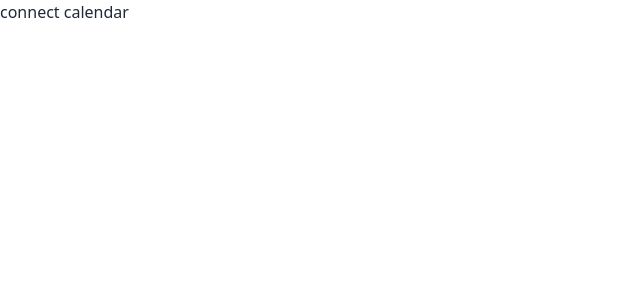
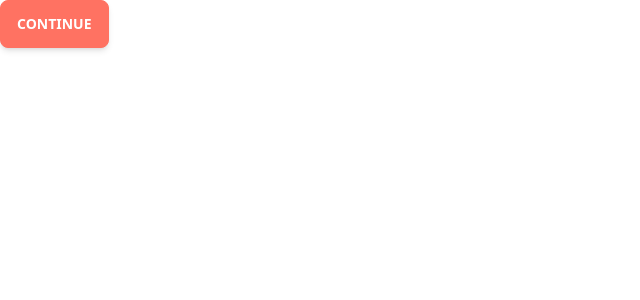
Before and after one commit to the-moot-company/moot-tech-challege-frontend-experience, a Next.js app: page /components/onboarding/ConnectCalendar in a window 1280 px wide. Shown: the top 300 px of the page, without its empty margins (0-640 px from the left). Built offline with nearby package versions, Linux system fonts and the light colour scheme.

Commit message:
Add buttons to all non implemented pages

```diff
--- a/pages/components/onboarding/CommandIntro.tsx
+++ b/pages/components/onboarding/CommandIntro.tsx
@@ -1,3 +1,9 @@
-export default function CommandIntro() {
-  return <p>command intro</p>
+import ButtonLarge from "../common/ButtonLarge";
+
+interface CommandIntroProps {
+  nextStep: () => void;
 }
+
+export default function CommandIntro({nextStep}: CommandIntroProps) {
+  return <ButtonLarge onClick={nextStep} text="Continue"/>
+}
--- a/pages/components/onboarding/ConnectCalendar.tsx
+++ b/pages/components/onboarding/ConnectCalendar.tsx
@@ -1,3 +1,9 @@
-export default function ConnectCalendar() {
-  return <p>connect calendar</p>
+import ButtonLarge from "../common/ButtonLarge";
+
+interface ConnectCalendarProps {
+  nextStep: () => void;
 }
+
+export default function ConnectCalendar({nextStep}: ConnectCalendarProps) {
+  return <ButtonLarge onClick={nextStep} text="Continue"/>
+}
--- a/pages/components/onboarding/Outro.tsx
+++ b/pages/components/onboarding/Outro.tsx
@@ -1,3 +1,9 @@
-export default function Outro() {
-  return <p>outro</p>
+import ButtonLarge from "../common/ButtonLarge";
+
+interface OutroProps {
+  nextStep: () => void;
 }
+
+export default function Outro({nextStep}: OutroProps) {
+  return <ButtonLarge onClick={nextStep} text="Continue"/>
+}
--- a/pages/components/onboarding/Subscribe.tsx
+++ b/pages/components/onboarding/Subscribe.tsx
@@ -1,3 +1,9 @@
-export default function Subscribe() {
-  return <p>subscribe</p>
+import ButtonLarge from "../common/ButtonLarge";
+
+interface SubscribeProps {
+  nextStep: () => void;
 }
+
+export default function Subscribe({nextStep}: SubscribeProps) {
+  return <ButtonLarge onClick={nextStep} text="Continue"/>
+}
--- a/pages/components/onboarding/WorkspaceSetup.tsx
+++ b/pages/components/onboarding/WorkspaceSetup.tsx
@@ -1,3 +1,9 @@
-export default function WorkspaceSetup() {
- return <p>Workspace seteup</p>
+import ButtonLarge from "../common/ButtonLarge";
+
+interface WorkspaceSetupProps {
+ nextStep: () => void;
 }
+
+export default function WorkspaceSetup({nextStep}: WorkspaceSetupProps) {
+ return <ButtonLarge onClick={nextStep} text="Continue"/>
+}
```
